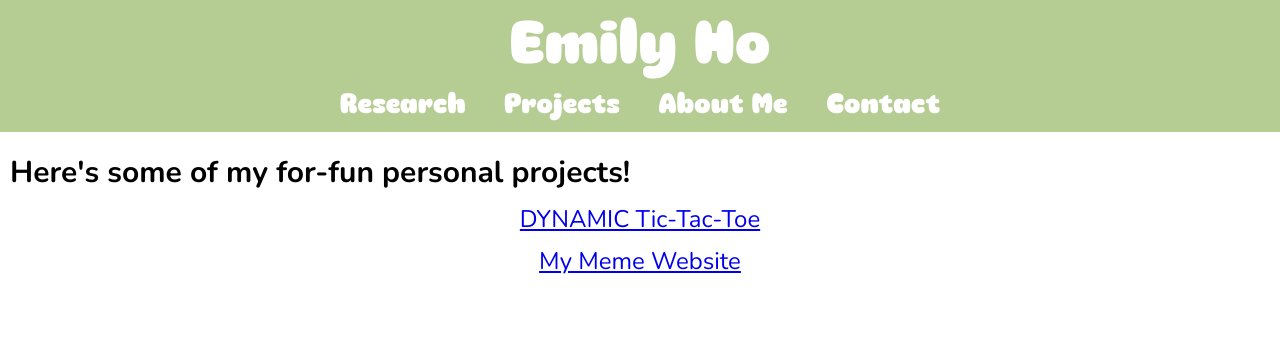
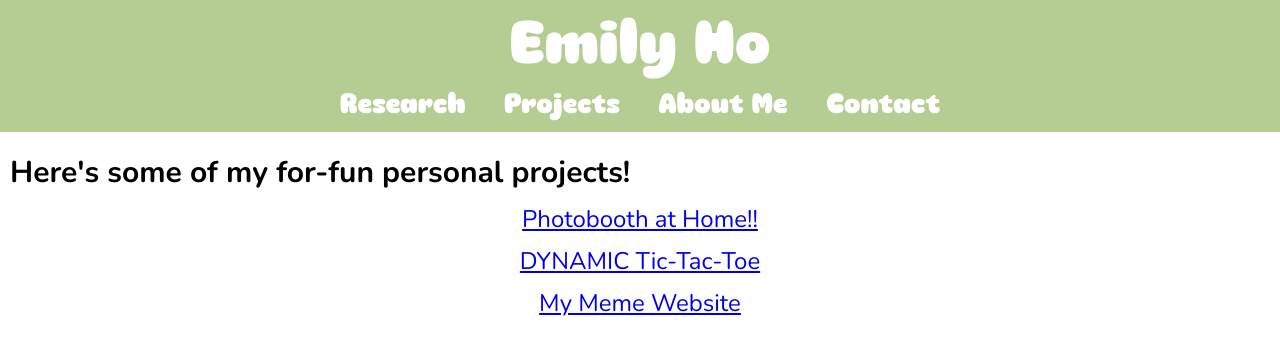
Before and after one commit to emilyho14/personal-website, a React (Vite) app: page /Projects in a window 1280 px wide. Shown: the top 354 px of the page. Built offline with nearby package versions, Linux system fonts and the light colour scheme.

Commit message:
add new project to page

```diff
--- a/src/pages/Projects.jsx
+++ b/src/pages/Projects.jsx
@@ -4,6 +4,7 @@ export default function Projects() {
     return (
         <div className="personal-projects">
             <h2> Here's some of my for-fun personal projects! </h2>
+            <a href="https://photobooth.emilyho.dev/"> Photobooth at Home!! </a>
             <a href="https://emilyho14.github.io/tic-tac-toe/"> DYNAMIC Tic-Tac-Toe </a>
             <a href="https://emilyho14.github.io/Productivity-Tool"> My Meme Website </a>
         </div>
```
